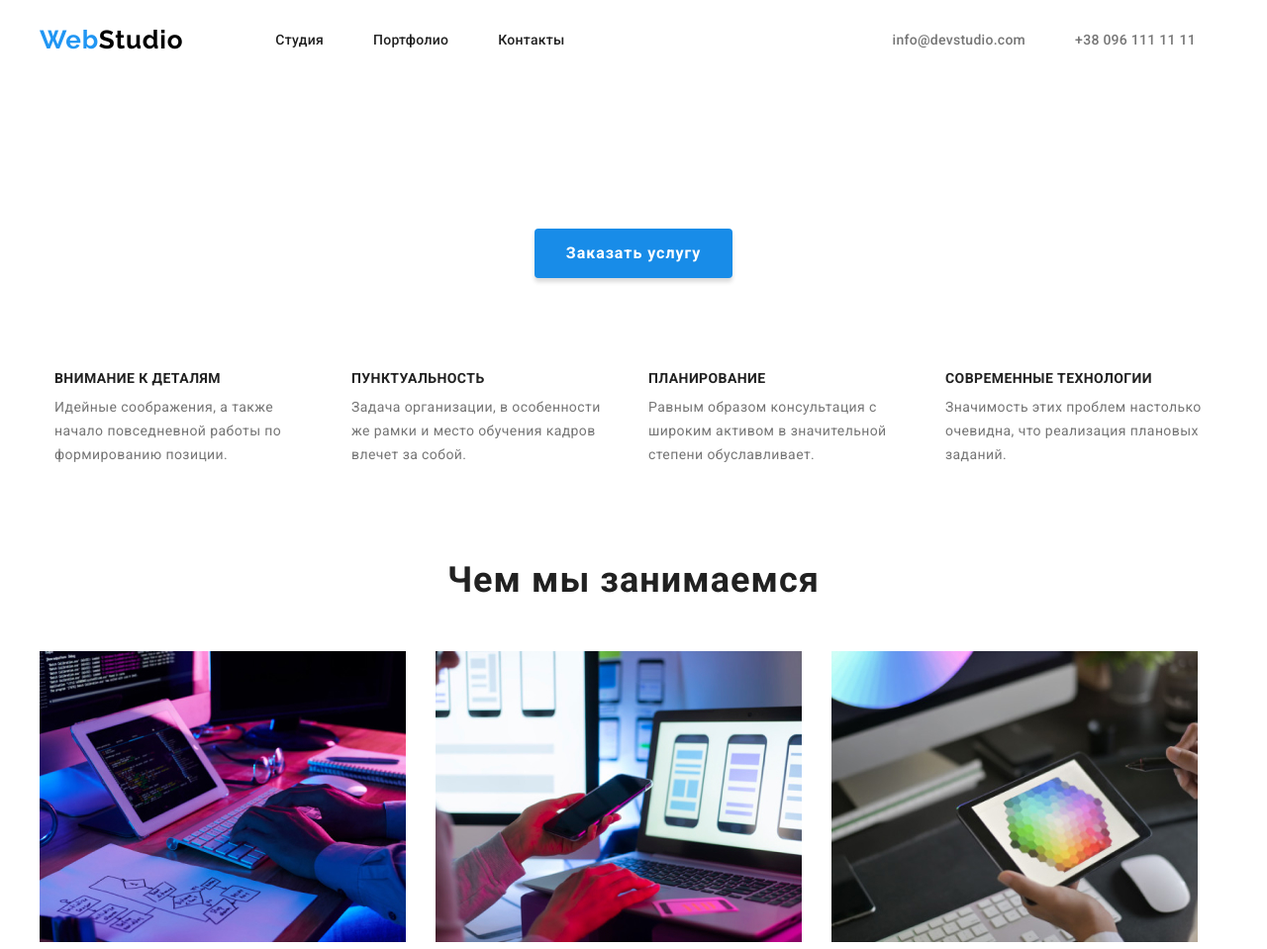
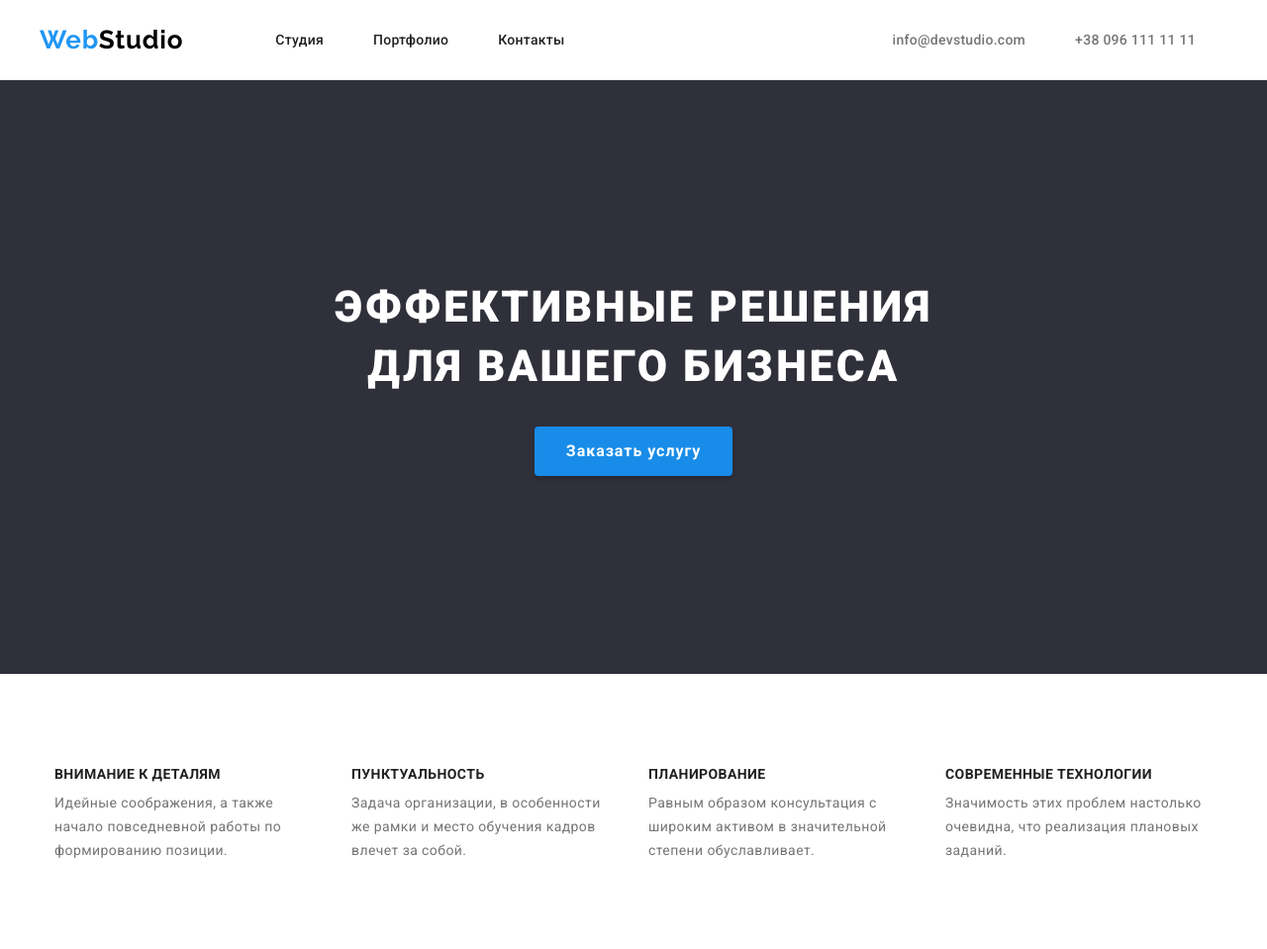
Before and after one commit to AndreyIlchuk/goit-markup-hw-03, a plain HTML site: page index.html in a window 1280 px wide. Shown: the top 959 px of the page at 99% size. Drawn offline with nearby package versions, Linux system fonts and the light colour scheme.

Commit message:
11.12.21

```diff
--- a/css/style.css
+++ b/css/style.css
@@ -124,7 +124,7 @@ a {
 }
 /*Title-etions*/
 
-.header-title {
+.hero-title {
   width: 100%;
   background: #2f303a;
   padding: 200px 0 200px 0;
@@ -284,7 +284,6 @@ a {
   padding-bottom: 30px;
 }
 .our-team {
-  width: 1200px;
   margin: 0 auto;
   text-align: center;
   padding-top: 94px;
```
